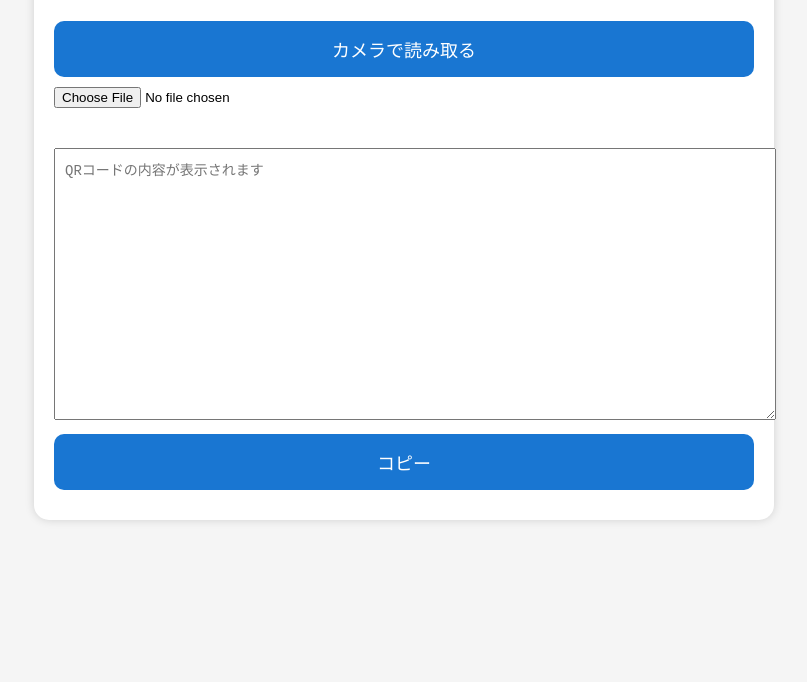
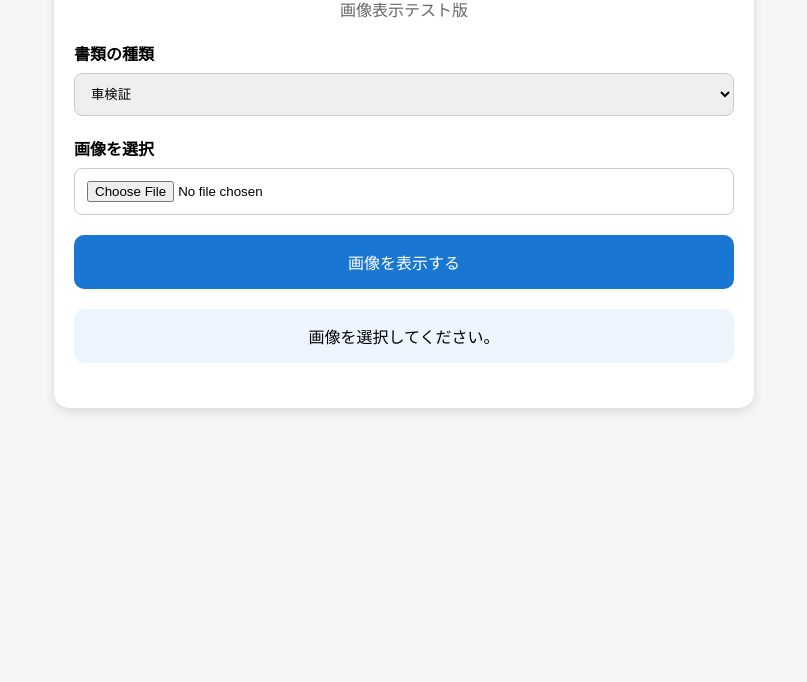
Before and after one commit to typettm-ai/index.html4, a plain HTML site: page index.html in a window 1280 px wide. Shown: the part 118-800 px from the top of the page, without its empty margins (236-1043 px from the left). Drawn offline with Linux system fonts and the light colour scheme.

Commit message:
Update index.html

```diff
--- a/index.html
+++ b/index.html
@@ -2,40 +2,63 @@
 <html lang="ja">
 <head>
 <meta charset="UTF-8">
-<meta name="viewport" content="width=device-width,initial-scale=1">
-<title>車検証QR Reader β</title>
+<meta name="viewport" content="width=device-width, initial-scale=1.0">
 
-<script src="https://unpkg.com/html5-qrcode"></script>
+<title>CarQR β v0.1</title>
 
 <style>
+*{
+    box-sizing:border-box;
+}
 
 body{
-font-family:sans-serif;
-background:#f5f5f5;
     margin:0;
     padding:20px;
+    font-family:Arial, sans-serif;
+    background:#f5f5f5;
 }
 
 .container{
     max-width:700px;
     margin:auto;
-background:white;
+    background:#fff;
     padding:20px;
     border-radius:15px;
-box-shadow:0 0 10px rgba(0,0,0,.15);
+    box-shadow:0 4px 10px rgba(0,0,0,0.1);
 }
 
 h1{
     text-align:center;
-color:#1565c0;
+    color:#1565C0;
+    margin-bottom:10px;
+}
+
+p{
+    text-align:center;
+    color:#666;
+}
+
+label{
+    display:block;
+    margin-top:20px;
+    font-weight:bold;
+}
+
+select,
+input[type=file]{
+    width:100%;
+    padding:12px;
+    margin-top:8px;
+    border:1px solid #ccc;
+    border-radius:8px;
 }
 
 button{
     width:100%;
+    margin-top:20px;
     padding:15px;
-margin:10px 0;
-font-size:18px;
-background:#1976d2;
+    font-size:16px;
+    background:#1976D2;
     color:white;
     border:none;
     border-radius:10px;
@@ -43,99 +66,91 @@ cursor:pointer;
 }
 
 button:hover{
-background:#0d47a1;
+    background:#0D47A1;
 }
 
-#reader{
-width:100%;
-margin-top:20px;
+#preview{
+    margin-top:25px;
+    text-align:center;
 }
 
-textarea{
-width:100%;
-height:250px;
-margin-top:20px;
-font-size:14px;
-padding:10px;
+#preview img{
+    max-width:100%;
+    border-radius:10px;
+    display:none;
+    border:1px solid #ddd;
 }
 
+#status{
+    margin-top:20px;
+    padding:15px;
+    background:#eef5ff;
+    border-radius:10px;
+    text-align:center;
+}
 </style>
+
 </head>
 
 <body>
 
 <div class="container">
 
-<h1>📷 車検証QR Reader β</h1>
+<h1>🚗 CarQR β v0.1</h1>
 
-<button onclick="startCamera()">
-カメラで読み取る
+<p>画像表示テスト版</p>
+
+<label>書類の種類</label>
+
+<select id="documentType">
+    <option>車検証</option>
+    <option>登録識別情報等通知書</option>
+    <option>予備検査証（準備中）</option>
+</select>
+
+<label>画像を選択</label>
+
+<input type="file" id="imageInput" accept="image/*">
+
+<button onclick="showImage()">
+画像を表示する
 </button>
 
-<input type="file" id="imageFile" accept="image/*">
+<div id="status">
+画像を選択してください。
+</div>
 
-<div id="reader"></div>
-
-<textarea id="result" placeholder="QRコードの内容が表示されます"></textarea>
-
-<button onclick="copyResult()">
-コピー
-</button>
+<div id="preview">
+    <img id="imagePreview">
+</div>
 
 </div>
 
 <script>
 
-let qr;
+function showImage(){
 
-function startCamera(){
+    const input = document.getElementById("imageInput");
+    const file = input.files[0];
 
-qr = new Html5Qrcode("reader");
+    if(!file){
+        alert("画像を選択してください。");
+        return;
+    }
 
-qr.start(
-{ facingMode:"environment" },
-{
-fps:10,
-qrbox:250
-},
-onScanSuccess
-);
+    const reader = new FileReader();
+
+    reader.onload = function(e){
+
+        document.getElementById("imagePreview").src = e.target.result;
+        document.getElementById("imagePreview").style.display="block";
+
+        document.getElementById("status").innerHTML =
+        "✅ 画像を読み込みました。<br>次のバージョンでQRコード解析を追加します。";
 
     }
 
-function onScanSuccess(decodedText){
-
-document.getElementById("result").value=decodedText;
-
-qr.stop();
-
-}
-
-document.getElementById("imageFile").addEventListener("change",function(e){
-
-const file=e.target.files[0];
-
-if(!file)return;
-
-const html5QrCode=new Html5Qrcode("reader");
-
-html5QrCode.scanFile(file,true)
-.then(decodedText=>{
-document.getElementById("result").value=decodedText;
-})
-.catch(err=>{
-alert("QRコードを読み取れませんでした");
-});
-
-});
-
-function copyResult(){
-
-navigator.clipboard.writeText(
-document.getElementById("result").value
-);
-
-alert("コピーしました");
+    reader.readAsDataURL(file);
 
 }
 
```
Lines whose indentation alone changed are shown as unchanged.
